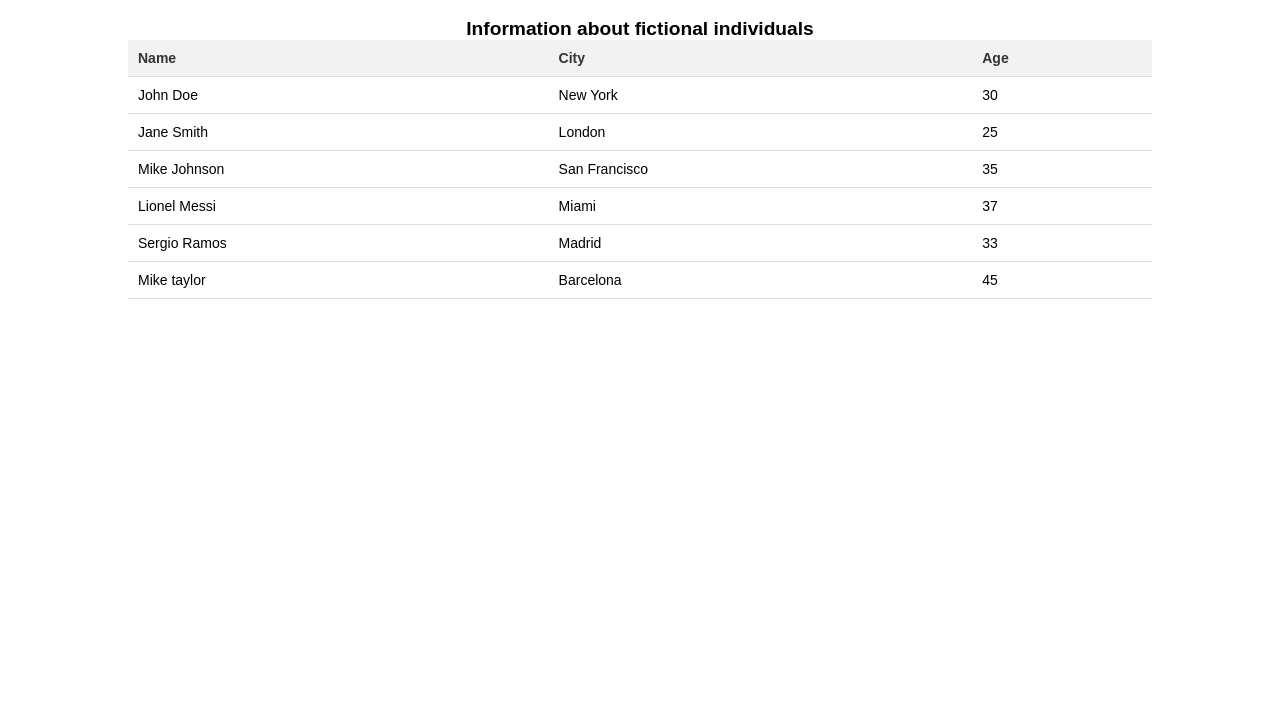
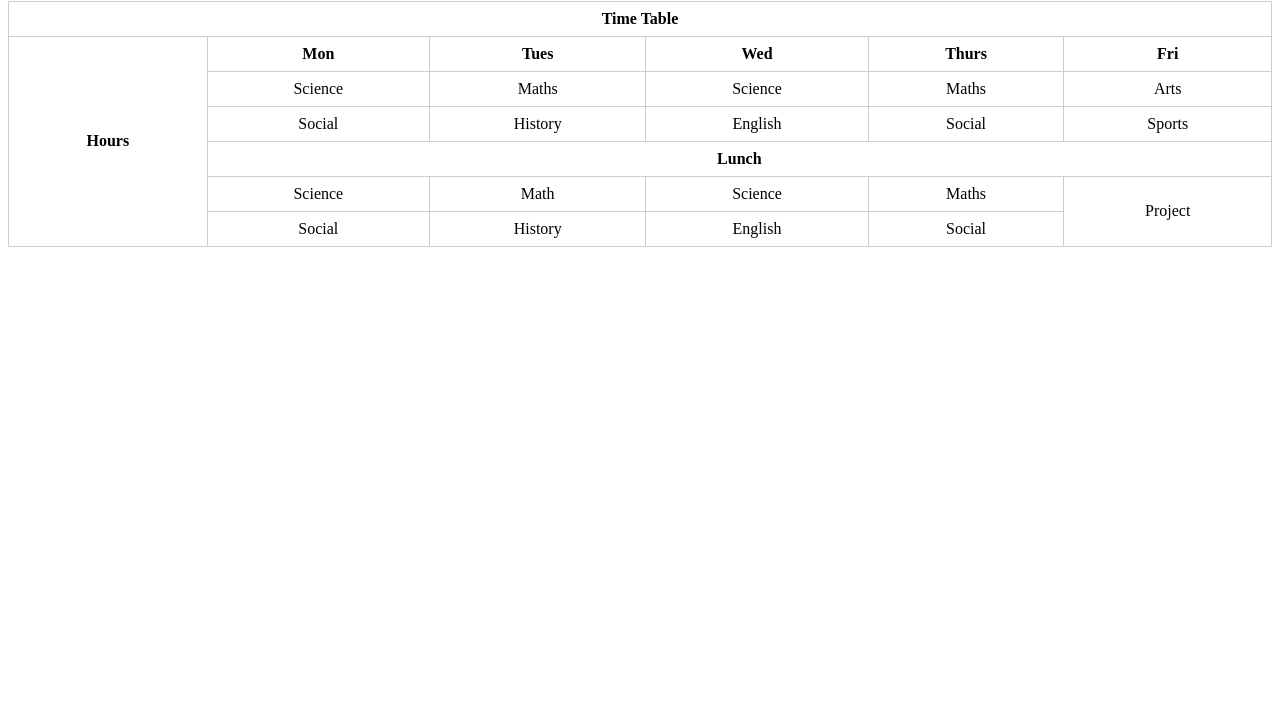
Before and after one commit to iamernesto14/AzubiAfrica_Assignment_Two, a plain HTML site: page tables.html in a window 1280 px wide. Shown: the part 79-800 px from the top of the page. Drawn offline with Linux system fonts and the light colour scheme.

Commit message:
Update tables.html

```diff
--- a/tables.html
+++ b/tables.html
@@ -3,119 +3,72 @@
 <head>
     <meta charset="UTF-8">
     <meta name="viewport" content="width=device-width, initial-scale=1.0">
-    <title>HTML | TABLES</title>
+    <title>Timetable</title>
     <style>
-        * {
-            box-sizing: border-box;
-            margin: 0;
-            padding: 0;
+
+        th, td {
+            border: 1px solid #ccc;
+            padding: 8px;
+            text-align: center;
         }
 
-        body {
-            max-width: 80%;
-            margin: 0 auto;
-        }
-
-        h1 {
-            font-size: 3rem;
-            margin: 10px 0 32px 0;
-            text-align: center;
-            color: rgb(3, 35, 95);
-        }
-
-        caption {
-            font-weight: 700;
-            font-size: 1.2rem;
-        }
-        table {
-            width: 100%;
-            border-collapse: collapse;
-        }
-
-        th, td {
-            padding: 10px;
-            text-align: left;
-            border-bottom: 1px solid #ddd;
-        }
-
-        th {
-            background-color: #f2f2f2;
-            font-weight: 800;
-            color: #333;
-        }
-
-        /* Task 2: Apply CSS styles to the table */
-        table {
-            font-family: Arial, sans-serif;
-            font-size: 14px;
-        }
-
-        /* Task 4: Apply styles to header and footer rows */
-        thead tr {
-            background-color: #333;
-            color: #fff;
-        }
-
-        tfoot tr {
-            background-color: #f2f2f2;
-            font-weight: bold;
-        }
-
-        /* Task 2 (continued): Apply hover effect using pseudo-class */
-        tr:hover {
-            background-color: #f5f5f5;
-        }
     </style>
 </head>
 <body>
-    <header>
-        <h1>Fictional Individuals</h1>
-    </header>
-
-    <section>
-        <table>
-            <caption>Information about fictional individuals</caption>
+    <h1 style="text-align: center;">Weekly Timetable</h1>
+    <table style="border-collapse: collapse; width: 100%;">
         <thead>
             <tr>
-                    <th scope="col">Name</th>
-                    <th scope="col">City</th>
-                    <th scope="col">Age</th>
+                <th colspan="6">Time Table</th>
             </tr>
         </thead>
         <tbody>
-                <!-- Task 3: Populate the table with relevant content -->
             <tr>
-                    <td>John Doe</td>
-                    <td>New York</td>
-                    <td>30</td>
+                <td style="font-weight: 700;" rowspan="6">Hours</td>
+                <td style="font-weight: 700;">Mon</td>
+                <td style="font-weight: 700;">Tues</td>
+                <td style="font-weight: 700;">Wed</td>
+                <td style="font-weight: 700;">Thurs</td>
+                <td style="font-weight: 700;">Fri</td>
             </tr>
             <tr>
-                    <td>Jane Smith</td>
-                    <td>London</td>
-                    <td>25</td>
+                <!-- <td>8:00 AM</td> -->
+                <td>Science</td>
+                <td>Maths</td>
+                <td>Science</td>
+                <td>Maths</td>
+                <td>Arts</td>
+            </tr>
+
+            <tr>
+                <td>Social</td>
+                <td>History</td>
+                <td>English</td>
+                <td>Social</td>
+                <td>Sports</td>
+            </tr>
+
+            <tr>
+                <td colspan="5" style="font-weight: 700;">Lunch</td>
             </tr>
             <tr>
-                    <td>Mike Johnson</td>
-                    <td>San Francisco</td>
-                    <td>35</td>
+                <td>Science</td>
+                <td>Math</td>
+                <td>Science</td>
+                <td>Maths</td>
+                <!-- <td>Project</td> -->
+                <td rowspan="2">Project</td>
             </tr>
             <tr>
-                    <td>Lionel Messi</td>
-                    <td>Miami</td>
-                    <td>37</td>
+                <td>Social</td>
+                <td>History</td>
+                <td>English</td>
+                <td>Social</td>
+                <!-- <td>Maths</td> -->
+
             </tr>
-                <tr>
-                    <td>Sergio Ramos</td>
-                    <td>Madrid</td>
-                    <td>33</td>
-                </tr>
-                <tr>
-                    <td>Mike taylor</td>
-                    <td>Barcelona</td>
-                    <td>45</td>
-                </tr>
+            <!-- Add more rows for other times -->
         </tbody>
     </table>
-    </section>
 </body>
 </html>
```
Lines whose indentation alone changed are shown as unchanged.
